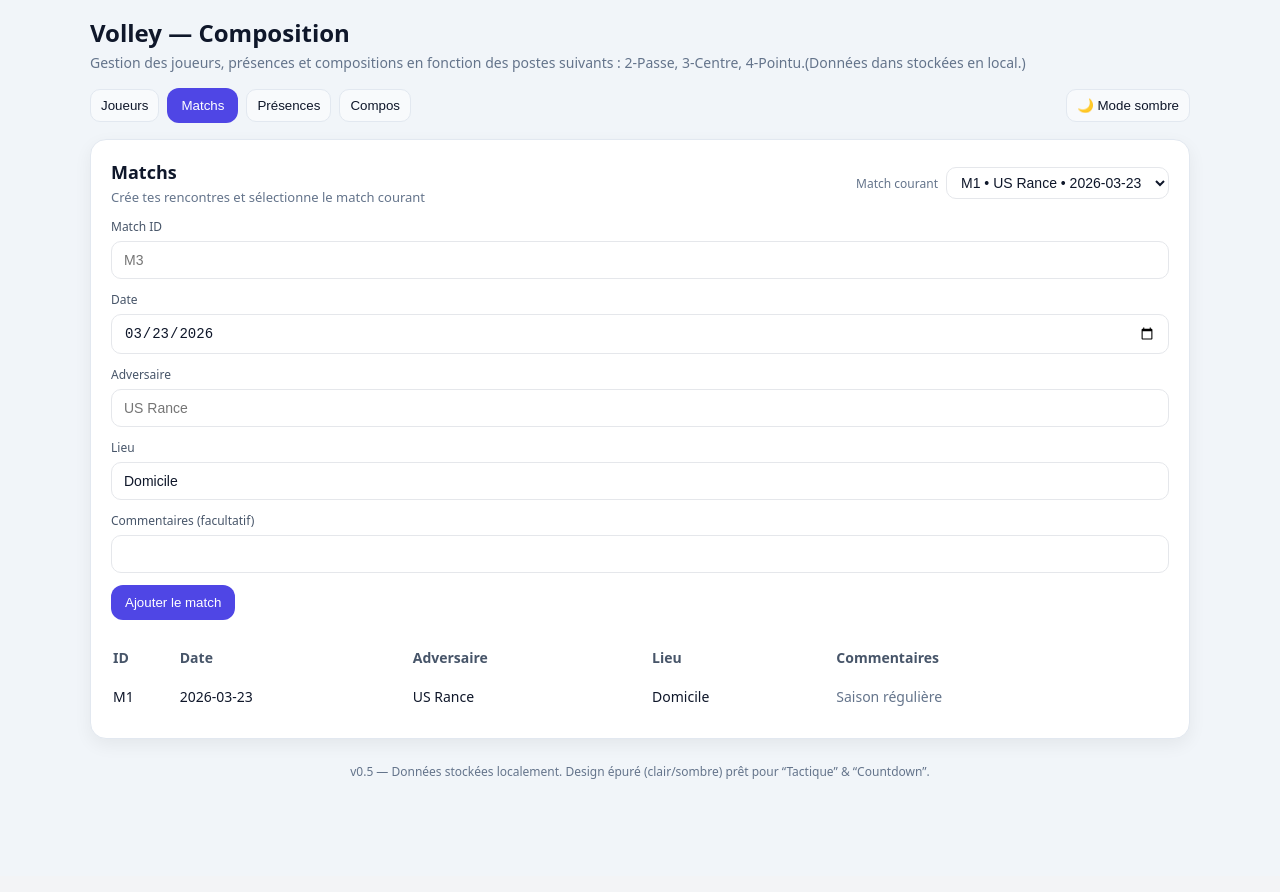
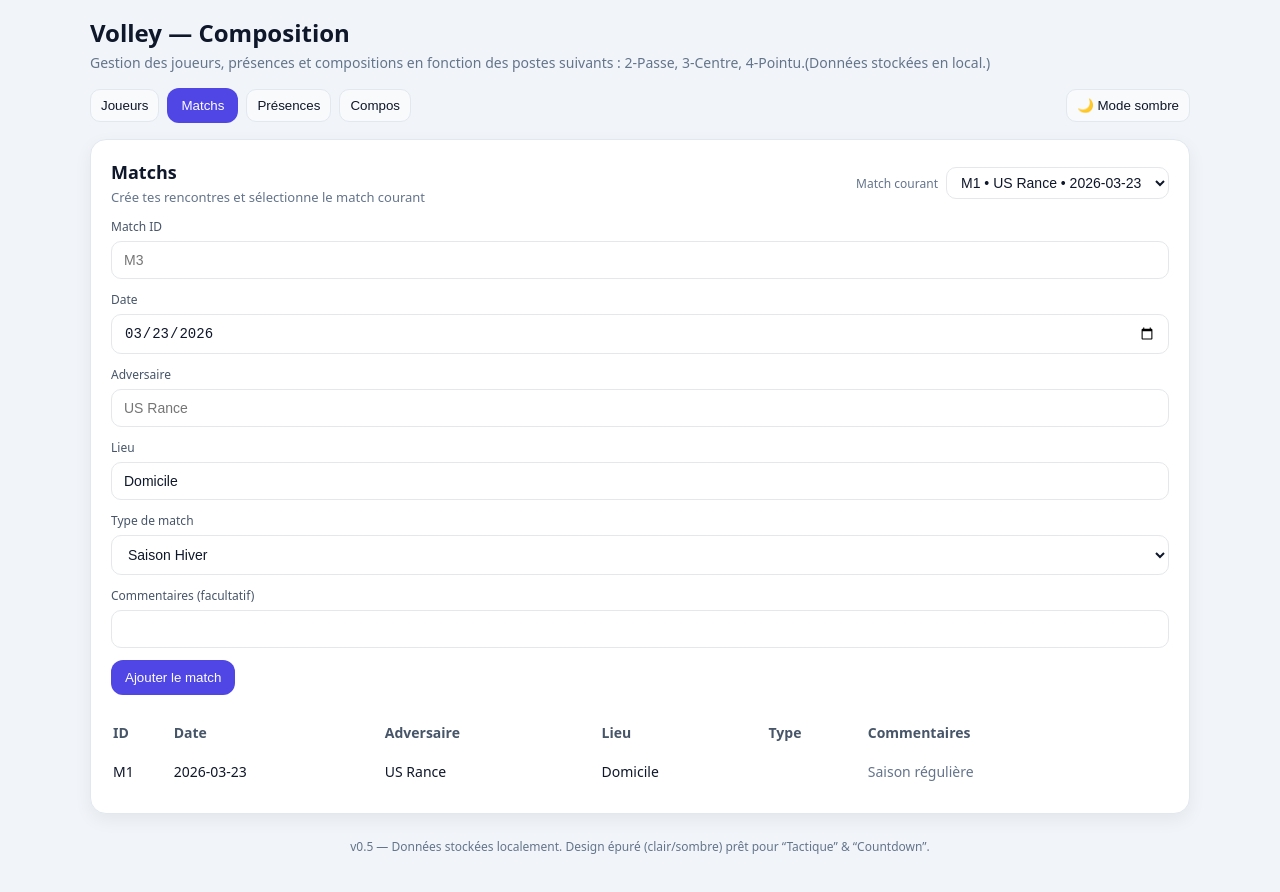
Before and after one commit to Soothsayerus/volley-compo, a React (Vite) app: page / in a window 1280 px wide. Both pictures are taken after a click on the button "Matchs". Shown: the top 892 px of the page. Built offline with nearby package versions, Linux system fonts and the light colour scheme.

Commit message:
MAJ Matchs

```diff
--- a/src/App.tsx
+++ b/src/App.tsx
@@ -523,7 +523,14 @@ export default function App() {
    Onglet MATCHS
 ==================================*/
 const MatchesSection = () => {
-    const [draft, setDraft] = useState<Match>({ id: "", date: new Date().toISOString().slice(0, 10), opponent: "", venue: "Domicile", comment: "" });
+  const [draft, setDraft] = useState<Match>({
+    id: "",
+    date: new Date().toISOString().slice(0, 10),
+    opponent: "",
+    venue: "Domicile",
+    comment: "",
+    matchType: "Saison Hiver",
+  });
 
   return (
     <Section
@@ -532,7 +539,11 @@ export default function App() {
       right={
         <div style={hStack(8)}>
           <span style={{ fontSize: 12, color: ui.colors.muted }}>Match courant</span>
-            <Select value={selectedMatchId} onChange={(e) => setSelectedMatchId(e.target.value)} style={{ padding: "6px 10px" }}>
+          <Select
+            value={selectedMatchId}
+            onChange={(e) => setSelectedMatchId(e.target.value)}
+            style={{ padding: "6px 10px" }}
+          >
             {matches.map((m) => (
               <option key={m.id} value={m.id}>
                 {m.id} • {m.opponent} • {m.date}
@@ -542,37 +553,85 @@ export default function App() {
         </div>
       }
     >
+      {/* FORMULAIRE MATCH */}
       <div style={vStack(12)}>
         <Field label="Match ID">
-            <TextInput value={draft.id} onChange={(e) => setDraft({ ...draft, id: e.target.value })} placeholder="M3" />
+          <TextInput
+            value={draft.id}
+            onChange={(e) => setDraft({ ...draft, id: e.target.value })}
+            placeholder="M3"
+          />
         </Field>
+
         <Field label="Date">
-            <TextInput type="date" value={draft.date} onChange={(e) => setDraft({ ...draft, date: e.target.value })} />
+          <TextInput
+            type="date"
+            value={draft.date}
+            onChange={(e) => setDraft({ ...draft, date: e.target.value })}
+          />
         </Field>
+
         <Field label="Adversaire">
-            <TextInput value={draft.opponent} onChange={(e) => setDraft({ ...draft, opponent: e.target.value })} placeholder="US Rance" />
+          <TextInput
+            value={draft.opponent}
+            onChange={(e) => setDraft({ ...draft, opponent: e.target.value })}
+            placeholder="US Rance"
+          />
         </Field>
+
         <Field label="Lieu">
-            <TextInput value={draft.venue} onChange={(e) => setDraft({ ...draft, venue: e.target.value })} placeholder="Domicile / Extérieur" />
+          <TextInput
+            value={draft.venue}
+            onChange={(e) => setDraft({ ...draft, venue: e.target.value })}
+            placeholder="Domicile / Extérieur"
+          />
         </Field>
+
+        {/* Nouveau champ : Type de match */}
+        <Field label="Type de match">
+          <Select
+            value={draft.matchType}
+            onChange={(e) =>
+              setDraft({ ...draft, matchType: e.target.value as any })
+            }
+          >
+            <option value="Saison Hiver">Saison Hiver</option>
+            <option value="Saison Aller/Retour">Saison Aller/Retour</option>
+            <option value="Coupe">Coupe</option>
+          </Select>
+        </Field>
+
         <Field label="Commentaires (facultatif)">
-            <TextInput value={draft.comment} onChange={(e) => setDraft({ ...draft, comment: e.target.value })} />
+          <TextInput
+            value={draft.comment}
+            onChange={(e) => setDraft({ ...draft, comment: e.target.value })}
+          />
         </Field>
       </div>
 
+      {/* BOUTON AJOUT */}
       <div style={{ marginTop: 12, ...hStack(8) }}>
         <Button
           onClick={() => {
             if (!draft.id) return;
+
             addMatch(draft);
-              setDraft({ id: "", date: new Date().toISOString().slice(0, 10), opponent: "", venue: "Domicile", comment: "" });
+
+            setDraft({
+              id: "",
+              date: new Date().toISOString().slice(0, 10),
+              opponent: "",
+              venue: "Domicile",
+              comment: "",
+              matchType: "Saison Hiver",
+            });
           }}
         >
           Ajouter le match
         </Button>
       </div>
 
-        {/* Liste match simple */}
+      {/* LISTE MATCHS */}
       <div style={{ marginTop: 18 }}>
         <table style={{ width: "100%", fontSize: 14, color: ui.colors.text }}>
           <thead>
@@ -581,9 +640,11 @@ export default function App() {
               <th>Date</th>
               <th>Adversaire</th>
               <th>Lieu</th>
+              <th>Type</th>
               <th>Commentaires</th>
             </tr>
           </thead>
+
           <tbody>
             {matches.map((m) => (
               <tr key={m.id} style={{ borderTop: `1px solid ${ui.colors.border}` }}>
@@ -591,6 +652,7 @@ export default function App() {
                 <td>{m.date}</td>
                 <td>{m.opponent}</td>
                 <td>{m.venue}</td>
+                <td>{m.matchType}</td>
                 <td style={{ color: ui.colors.muted }}>{m.comment}</td>
               </tr>
             ))}
@@ -600,6 +662,7 @@ export default function App() {
     </Section>
   );
 };
+
 
   /* ================================
      Onglet PRESENCES
@@ -802,7 +865,7 @@ export default function App() {
           <header style={{ marginBottom: 16 }}>
             <div style={{ fontSize: 24, fontWeight: 800 }}>Volley — Composition</div>
             <div style={{ color: ui.colors.muted, marginTop: 4, fontSize: 14 }}>
-              Gestion des joueurs, présences et compositions en fonction des postes suivants : 2‑Passe, 3‑Centre, 4‑Pointu.(Données dans stockées en local.)
+              Gestion des joueurs, présences et compositions en fonction des postes suivants : 2‑Passe, 3‑Centre, 4‑Pointu.(Données stockées en local.)
             </div>
           </header>
 
```
Lines whose indentation alone changed are shown as unchanged.
